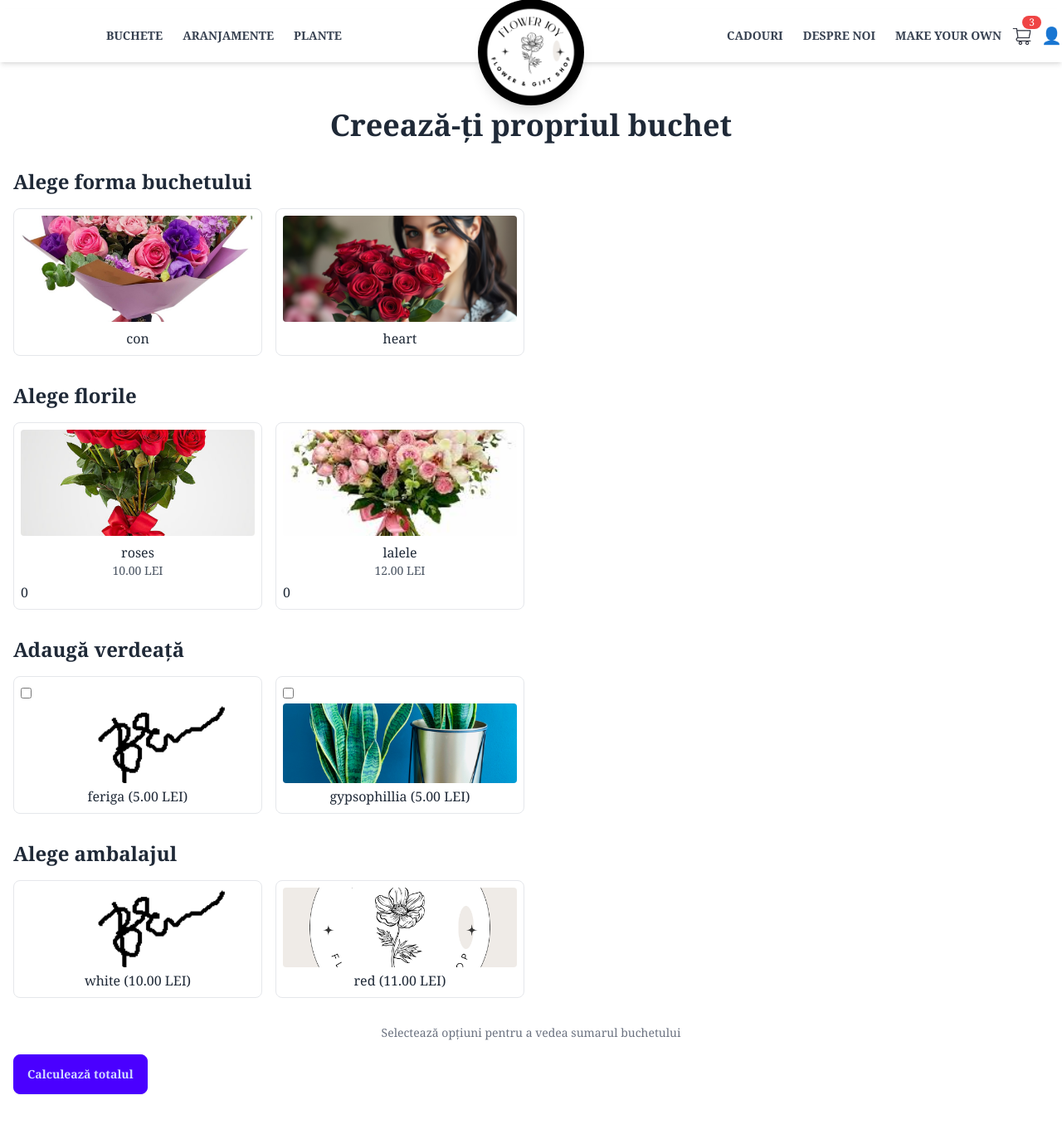
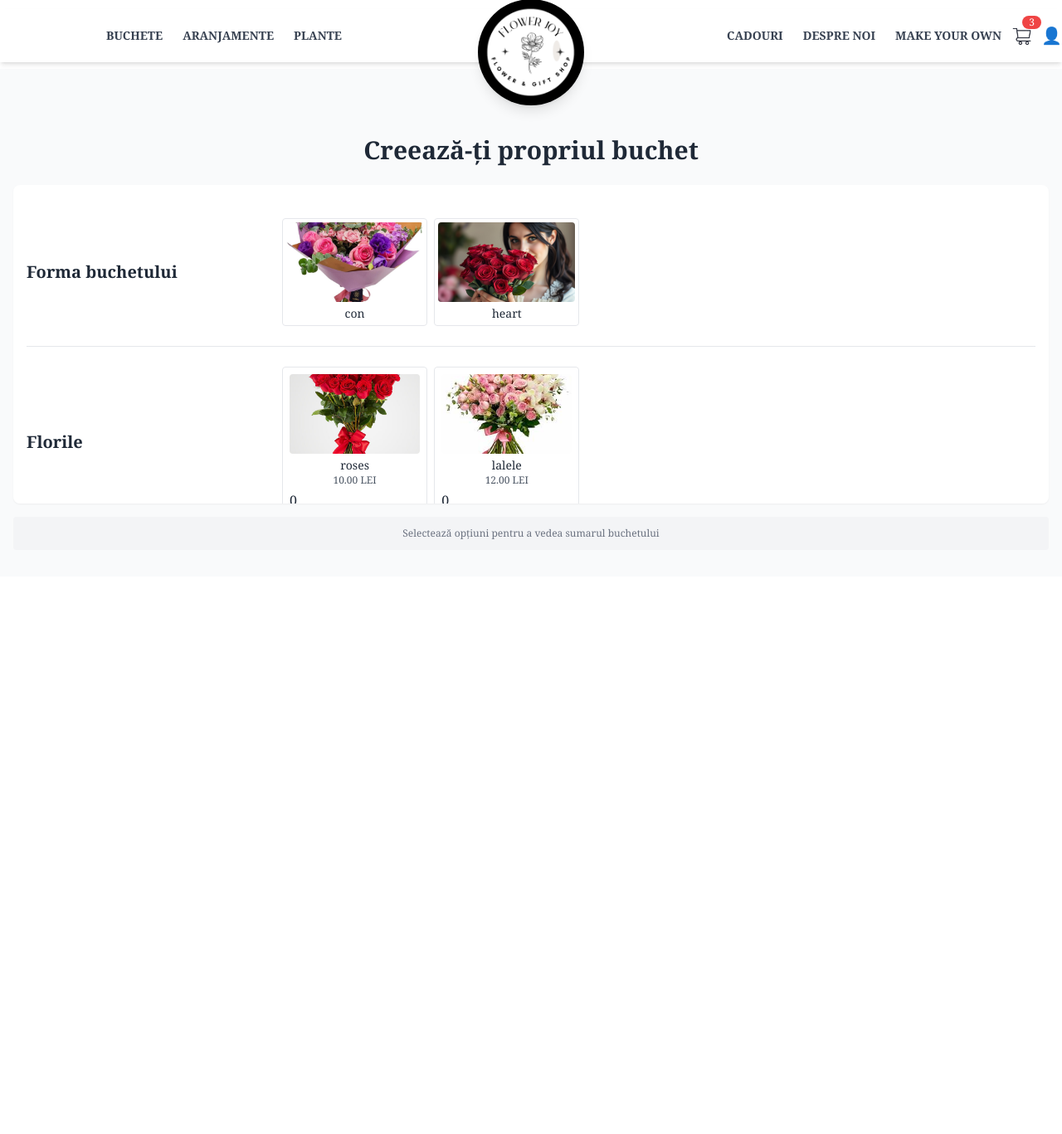
Before and after one commit to Biaescu25/Aplicatie-Web-pentru-gestionarea-unei-florarii-online, a Django app: page /custom-bouquet/ in a window 1280 px wide. Shown: the part 45-1412 px from the top of the page at 83% size. After the commit the page ends 695 px from the top, so only its background shows below. Run offline with Django 5.2, Linux system fonts and the light colour scheme; data comes from the database, SQL or seed files in the repository; both versions use the stored data as it was after the commit; some libraries are stand-ins or nearby versions.

Commit message:
custom page updates. item add to cart

```diff
--- a/Florarie/App/templates/base.html
+++ b/Florarie/App/templates/base.html
@@ -43,7 +43,7 @@
     }
 </style>
 
-<body class="bg-gray-50 font-serif">
+<body class="bg-gray font-serif">
 
     <!-- Navbar -->
     {% include 'partials/navbar.html' %}
--- a/Florarie/App/templates/partials/custom_bouquet_builder.html
+++ b/Florarie/App/templates/partials/custom_bouquet_builder.html
@@ -1,86 +1,89 @@
 {% extends "base.html" %}
 
 {% block content %}
-<section class="py-12 bg-white mt-32">
+<section class="py-8 bg-gray-50 mt-32">
     <div class="container mx-auto px-4">
-        <h1 class="text-4xl font-bold mb-8 text-center">Creează-ți propriul buchet</h1>
+        <h1 class="text-3xl font-bold mb-6 text-center text-primary mt-12">Creează-ți propriul buchet</h1>
 
         <form id="bouquet-form"
               hx-post="{% url 'create_custom_bouquet' %}"
               hx-target="#summary"
               hx-swap="innerHTML"
-                hx-trigger="change, keyup delay:300ms from:input, select">
+              hx-trigger="change, keyup delay:300ms from:input, select"
+              class="space-y-6 bg-white p-4 rounded-lg shadow-sm overflow-y-auto max-h-96">
 
             {% csrf_token %}
 
             <!-- SHAPE SELECTION -->
-            <div class="mb-8">
-                <h2 class="text-2xl font-semibold mb-4">Alege forma buchetului</h2>
-                <div class="grid grid-cols-2 md:grid-cols-4 gap-4">
+            <div class="grid grid-cols-12 gap-4 items-center">
+                <h2 class="col-span-3 text-xl font-semibold text-secondary">Forma buchetului</h2>
+                <div class="col-span-9 grid grid-cols-3 md:grid-cols-5 gap-2">
                     {% for shape in shapes %}
-                        <label class="cursor-pointer border rounded-lg p-2 hover:shadow-md">
-                            <input type="radio" name="shape" value="{{ shape.id }}" class="hidden" required>
-                            <img src="{{ shape.image.url }}" alt="{{ shape.name }}" class="w-full h-32 object-cover rounded">
-                            <p class="text-center mt-2">{{ shape.name }}</p>
+                        <label class="cursor-pointer border rounded p-1 hover:shadow transition peer-checked:bg-blue-100">
+                            <input type="radio" name="shape" value="{{ shape.id }}" class="hidden peer" required>
+                            <img src="{{ shape.image.url }}" alt="{{ shape.name }}" class="w-full h-24 object-cover rounded">
+                            <p class="text-center mt-1 text-sm font-medium">{{ shape.name }}</p>
                         </label>
                     {% endfor %}
                 </div>
             </div>
+            <hr>
 
             <!-- FLOWER SELECTION -->
-            <div class="mb-8">
-                <h2 class="text-2xl font-semibold mb-4">Alege florile</h2>
-                <div class="grid grid-cols-2 md:grid-cols-4 gap-4">
+            <div class="grid grid-cols-12 gap-4 items-center">
+                <h2 class="col-span-3 text-xl font-semibold text-secondary">Florile</h2>
+                <div class="col-span-9 grid grid-cols-3 md:grid-cols-5 gap-2">
                     {% for flower in flowers %}
-                        <div class="border rounded-lg p-2">
-                            <img src="{{ flower.image.url }}" alt="{{ flower.name }}" class="w-full h-32 object-cover rounded">
-                            <div class="mt-2 text-center">
-                                <p>{{ flower.name }}</p>
-                                <p class="text-sm text-gray-600">{{ flower.price }} LEI</p>
-                                <input type="number" name="flower_{{ flower.id }}" min="0" max="10" value="0" class="input input-sm mt-1 w-full">
+                        <div class="border rounded p-2 hover:shadow transition">
+                            <img src="{{ flower.image.url }}" alt="{{ flower.name }}" class="w-full h-24 object-cover rounded">
+                            <div class="mt-1 text-center">
+                                <p class="text-sm font-medium">{{ flower.name }}</p>
+                                <p class="text-xs text-gray-600">{{ flower.price }} LEI</p>
+                                <input type="number" name="flower_{{ flower.id }}" min="0" max="10" value="0"
+                                       class="input input-bordered input-xs mt-1 w-full">
                             </div>
                         </div>
                     {% endfor %}
                 </div>
             </div>
+            <hr>
 
             <!-- GREENERY SELECTION -->
-            <div class="mb-8">
-                <h2 class="text-2xl font-semibold mb-4">Adaugă verdeață</h2>
-                <div class="grid grid-cols-2 md:grid-cols-4 gap-4">
+            <div class="grid grid-cols-12 gap-4 items-center">
+                <h2 class="col-span-3 text-xl font-semibold text-secondary">Verdeață</h2>
+                <div class="col-span-9 grid grid-cols-3 md:grid-cols-5 gap-2">
                     {% for green in greens %}
-                        <label class="cursor-pointer border rounded-lg p-2 hover:shadow-md block">
-                            <input type="checkbox" name="greens" value="{{ green.id }}" class="mr-2">
-                            <img src="{{ green.image.url }}" alt="{{ green.name }}" class="w-full h-24 object-cover rounded">
-                            <p class="text-center mt-1">{{ green.name }} ({{ green.price }} LEI)</p>
+                        <label class="cursor-pointer border rounded p-2 hover:shadow transition peer-checked:bg-green-100">
+                            <input type="checkbox" name="greens" value="{{ green.id }}" class="hidden peer">
+                            <img src="{{ green.image.url }}" alt="{{ green.name }}" class="w-full h-20 object-cover rounded">
+                            <p class="text-center mt-1 text-sm font-medium">{{ green.name }} ({{ green.price }} LEI)</p>
                         </label>
                     {% endfor %}
                 </div>
             </div>
+            <hr>
 
             <!-- WRAPPING PAPER -->
-            <div class="mb-8">
-                <h2 class="text-2xl font-semibold mb-4">Alege ambalajul</h2>
-                <div class="grid grid-cols-2 md:grid-cols-4 gap-4">
+            <div class="grid grid-cols-12 gap-4 items-center">
+                <h2 class="col-span-3 text-xl font-semibold text-secondary">Ambalaj</h2>
+                <div class="col-span-9 grid grid-cols-3 md:grid-cols-5 gap-2">
                     {% for wrap in wrappings %}
-                        <label class="cursor-pointer border rounded-lg p-2 hover:shadow-md">
-                            <input type="radio" name="wrapping" value="{{ wrap.id }}" class="hidden" required>
-                            <img src="{{ wrap.image.url }}" alt="{{ wrap.name }}" class="w-full h-24 object-cover rounded">
-                            <p class="text-center mt-1">{{ wrap.name }} ({{ wrap.price }} LEI)</p>
+                        <label class="cursor-pointer border rounded p-2 hover:shadow transition peer-checked:bg-yellow-100">
+                            <input type="checkbox" name="wrapping" value="{{ wrap.id }}" class="hidden peer">
+                            <img src="{{ wrap.image.url }}" alt="{{ wrap.name }}" class="w-full h-20 object-cover rounded">
+                            <p class="text-center mt-1 text-sm font-medium">{{ wrap.name }} ({{ wrap.price }} LEI)</p>
                         </label>
                     {% endfor %}
                 </div>
             </div>
+            <hr>
+        </form>
 
         <!-- SUMMARY & SUBMIT -->
-            <!-- Live-updating summary -->
-            <div id="summary" class="mt-6">
+        <div id="summary" class="mt-4 bg-gray-100 p-3 rounded">
             <!-- HTMX will load the summary here -->
-                <div class="text-gray-500 text-sm text-center">Selectează opțiuni pentru a vedea sumarul buchetului</div>
+            <div class="text-gray-500 text-xs text-center">Selectează opțiuni pentru a vedea sumarul buchetului</div>
         </div>
-
-            <button type="submit" class="btn btn-primary mt-4">Calculează totalul</button>
-        </form>
     </div>
 </section>
 {% endblock %}
--- a/Florarie/App/views.py
+++ b/Florarie/App/views.py
@@ -1,7 +1,7 @@
 from django.shortcuts import render, get_object_or_404, redirect
 from django.http import JsonResponse
 from .models import Product, CartItem, Order, Payment, OrderItem
-from .models import BouquetShape, Flower, Greenery, WrappingPaper
+from .models import BouquetShape, Flower, Greenery, WrappingPaper, CustomBouquet, BouquetFlower
 from django.contrib.auth.decorators import login_required
 from django.template.loader import render_to_string
 from django.http import HttpResponse
@@ -510,11 +510,15 @@ def create_custom_bouquet(request):
 
         try:
             shape = BouquetShape.objects.get(id=data.get("shape"))
-            wrapping = WrappingPaper.objects.get(id=data.get("wrapping"))
-        except (BouquetShape.DoesNotExist, WrappingPaper.DoesNotExist):
-            return JsonResponse({"error": "Invalid shape or wrapping selected."}, status=400)
+        except BouquetShape.DoesNotExist:
+            return JsonResponse({"error": "Invalid shape selected."}, status=400)
 
-        # Greenery (can be multiple)
+        # Wrapping
+        wrapping_ids = data.getlist("wrapping")
+        wrapping_list = WrappingPaper.objects.filter(id__in=wrapping_ids)
+        wrapping_price = sum(w.price for w in wrapping_list)
+
+        # Greenery
         greenery_ids = data.getlist("greens")
         greenery_list = Greenery.objects.filter(id__in=greenery_ids)
         greenery_price = sum(g.price for g in greenery_list)
@@ -533,16 +537,86 @@ def create_custom_bouquet(request):
                 })
                 total_flower_price += subtotal
 
-        print(f"Shape: {shape}, Fields: {shape.__dict__}")
+        # Calculate total price
+        total_price = wrapping_price + greenery_price + total_flower_price
 
-        total_price = wrapping.price + greenery_price + total_flower_price
-
+        # Render the summary
         return render(request, "custom_bouquet_summary.html", {
             "shape": shape,
-            "wrapping": wrapping,
+            "wrapping": wrapping_list,
             "greens": greenery_list,
             "flower_summary": flower_summary,
             "total_price": total_price,
         })
+    return JsonResponse({"error": "Invalid request"}, status=400)
+
+@csrf_exempt
+def save_custom_bouquet(request):
+    if request.method == "POST":
+        data = request.POST
+
+        #print(data)  # Debugging
+
+        try:
+            shape = BouquetShape.objects.get(id=data.get("shape"))
+        except BouquetShape.DoesNotExist:
+            return JsonResponse({"error": "Invalid shape selected."}, status=400)
+
+        # Wrapping
+        wrapping_id = data.get("wrapping")
+        wrapping = WrappingPaper.objects.filter(id=wrapping_id).first()
+
+        # Greenery
+        greenery_ids = data.getlist("greens")
+        greenery_list = Greenery.objects.filter(id__in=greenery_ids)
+
+        # Flowers
+        flower_quantities = {}
+        for flower in Flower.objects.all():
+            qty = int(data.get(f"flower_{flower.id}", 0))
+            if qty > 0:
+                flower_quantities[flower.id] = qty
+
+        # Calculate total price
+        total_price = float(data.get("total_price", 0))
+
+        print("Total price:", total_price)  # Debugging
+
+        # Save the bouquet
+        custom_bouquet = CustomBouquet.objects.create(
+            user=request.user if request.user.is_authenticated else None,
+            shape=shape,
+            wrapping=wrapping,
+        )
+        custom_bouquet.greenery.set(greenery_list)
+
+        # Add flowers with quantities
+        for flower_id, quantity in flower_quantities.items():
+            BouquetFlower.objects.create(
+                bouquet=custom_bouquet,
+                flower_id=flower_id,
+                quantity=quantity
+            )
+
+        # Create a Product representing this custom bouquet
+        custom_product = Product.objects.create(
+            name=f"Buchet personalizat #{custom_bouquet.id}",
+            price=total_price,
+            is_custom=True,
+            custom_bouquet=custom_bouquet,
+            image="static\Logo.png"
+        )
+
+        # Add to cart
+        if request.user.is_authenticated:
+            cart_item, _ = CartItem.objects.get_or_create(user=request.user, product=custom_product)
+        else:
+            session_id = get_or_create_session_id(request)
+            cart_item, _ = CartItem.objects.get_or_create(session_id=session_id, product=custom_product)
+
+        cart_item.quantity = 1
+        cart_item.save()
+
+        return JsonResponse({"success": True, "redirect": "/cart/"})
 
     return JsonResponse({"error": "Invalid request"}, status=400)
--- a/Florarie/Florarie/urls.py
+++ b/Florarie/Florarie/urls.py
@@ -20,7 +20,8 @@ from django.urls import path, include
 from django.conf.urls.static import static
 from App.views import home, cart_view, add_to_cart, remove_from_cart, update_cart, cart_count, products_by_category
 from App.views import increment_quantity, decrement_quantity, get_total_price, register_partial, login_partial,register, user_login, user_logout
-from App.views import checkout, product_detail, profile, order_detail, order_history, checkout_step_1, checkout_step_2, checkout_step_3, create_custom_bouquet, custom_bouquet_builder
+from App.views import checkout, product_detail, profile, order_detail, order_history, checkout_step_1, checkout_step_2, checkout_step_3
+from App.views import create_custom_bouquet, custom_bouquet_builder, save_custom_bouquet
 from django.contrib.auth import views as auth_views
 
 urlpatterns = [
@@ -53,6 +54,7 @@ urlpatterns = [
     path('checkout/step-3/', checkout_step_3, name='checkout_step_3'),
     path('custom-bouquet/', custom_bouquet_builder, name='custom_bouquet_builder'),
     path("custom-bouquet/create/", create_custom_bouquet, name="create_custom_bouquet"),
+    path("save_custom_bouquet", save_custom_bouquet, name="save_custom_bouquet"),
 ]
 
 
```
Also changed, not shown: Florarie/App/models.py (+6 -4 lines), Florarie/App/templates/partials/custom_bouquet_summary.html (+15 -1 lines), Florarie/App/migrations/0015_product_custom_bouquet_product_is_custom.py (added), Florarie/App/static/media/flowers/images.jpg (added), Florarie/App/static/media/greens/fa600db6-4822-458c-a213-c1b028674c5e-329994bca0a8a4b3ecefcbdd76d04305.jpeg (added), Florarie/App/static/media/wrappings/Black_and_Beige_Elegant_Simple_Flower_Circle_Logo_1.png (added), Florarie/db.sqlite3. Lines whose indentation alone changed are shown as unchanged.
